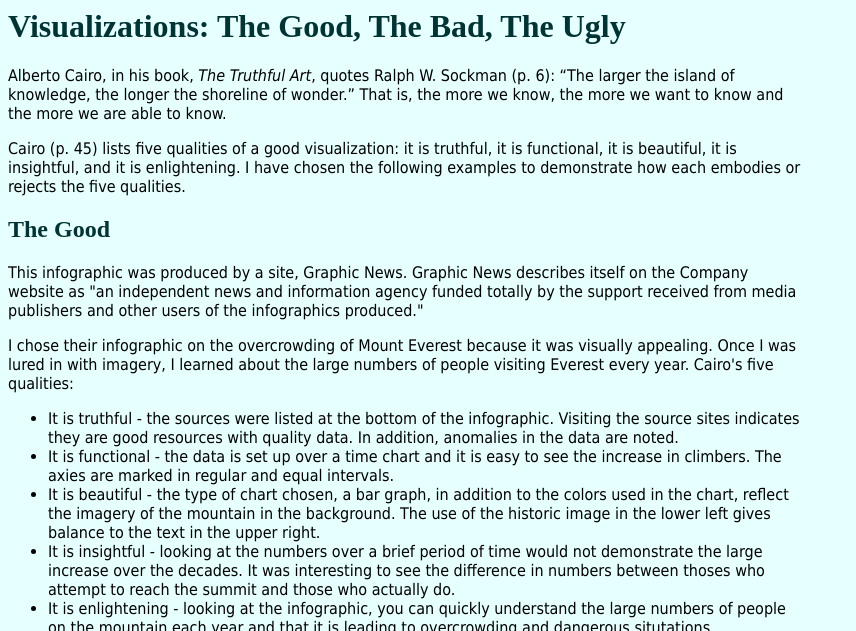
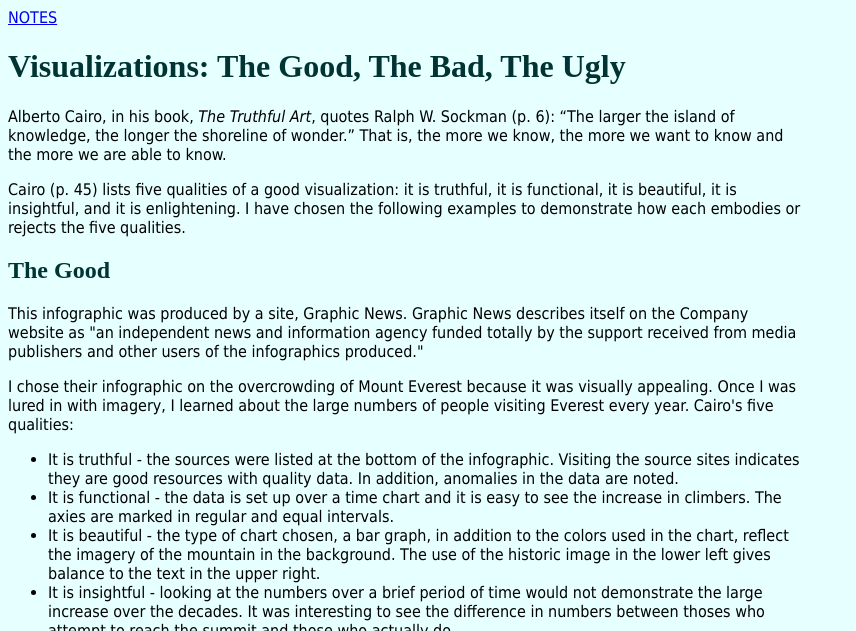
Before and after one commit to MaryAshby/visualization, a plain HTML site: page index.html in a window 1280 px wide. Shown: the top 631 px of the page, without its empty margins (0-856 px from the left). Drawn offline with Linux system fonts and the light colour scheme.

Commit message:
link to notes

```diff
--- a/index.html
+++ b/index.html
@@ -4,7 +4,7 @@
     <script src="java.js">
         </script>
     <link rel="stylesheet" type="text/css" href="style.css">
-
+    <a href="notes.html">NOTES</a>
     </head>
     <body>
     <h1>Visualizations: The Good, The Bad, The Ugly</h1>
```
